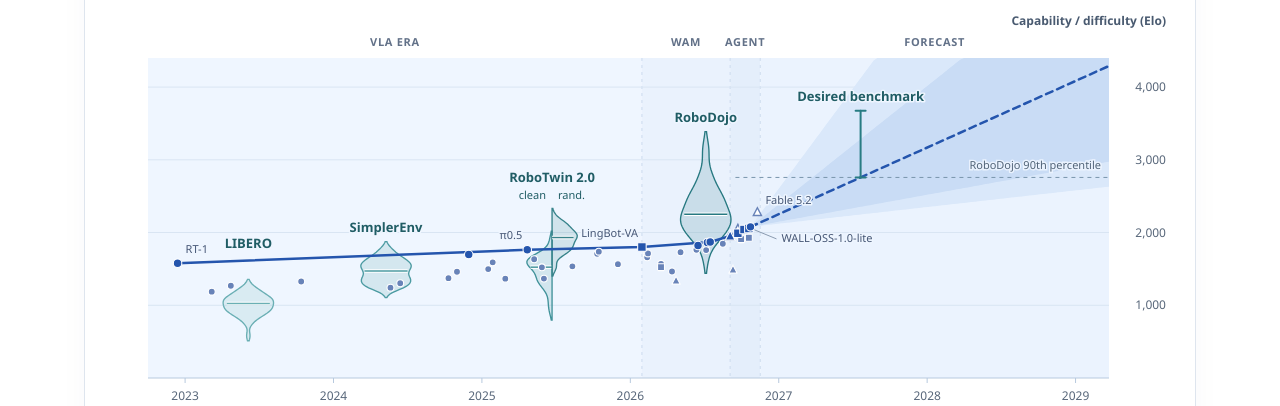
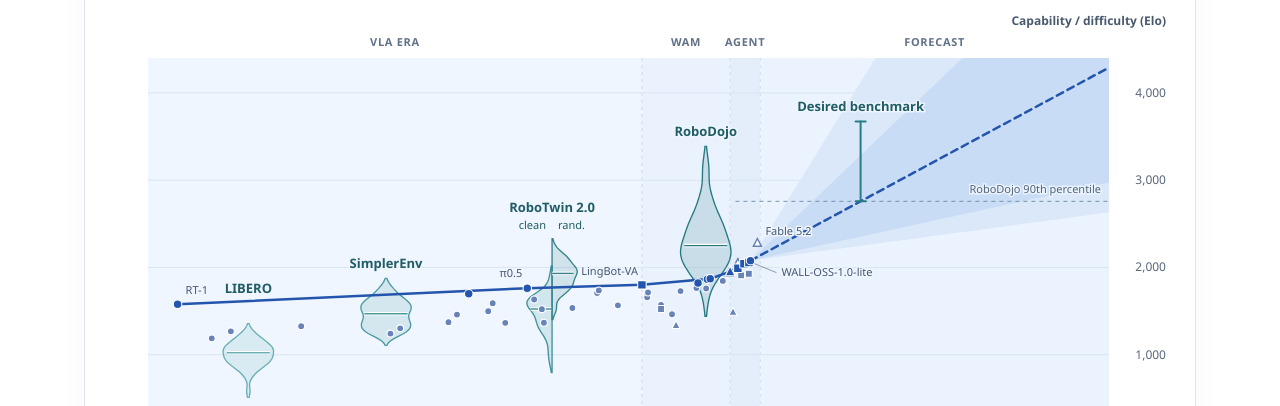
Before and after one commit to lalayang123456-ctrl/roboelo-web, a plain HTML site: page index.html in a window 1280 px wide. Shown: the part 546-952 px from the top of the page. Drawn offline with Linux system fonts and the light colour scheme.

Commit message:
Increase Figure 1 plot height

```diff
--- a/chart.js
+++ b/chart.js
@@ -9,8 +9,8 @@ const touchOnly = matchMedia('(hover: none)');
 const { policies, benchmarks, eras, forecast } = figureData;
 
 const width = 1060;
-const height = 404;
-const plot = { left: 38, right: 999, top: 47, bottom: 367 };
+const height = 468;
+const plot = { left: 38, right: 999, top: 47, bottom: height - 37 };
 const firstYear = 2022.75;
 const eloMax = 4400;
 const x = year => plot.left + (year - firstYear) * (plot.right - plot.left) / (forecast.end - firstYear);
@@ -72,6 +72,7 @@ function target(id, position, describe, parent) {
 
 function drawAxes() {
   const mobileScale = document.querySelector('#mobile-scale');
+  mobileScale.setAttribute('viewBox', `0 0 48 ${height}`);
   const edges = [firstYear, ...eras.breaks, forecast.cutoff, forecast.end];
   const periods = ['vla', 'wam', 'agent', 'forecast'];
   periods.forEach((period, index) => {
--- a/index.html
+++ b/index.html
@@ -49,7 +49,7 @@
             <svg id="elo-plot" aria-labelledby="plot-title plot-description" aria-describedby="plot-instructions" role="group"></svg>
           </div>
         </div>
-        <svg class="mobile-scale" id="mobile-scale" viewBox="0 0 48 404" aria-hidden="true"></svg>
+        <svg class="mobile-scale" id="mobile-scale" aria-hidden="true"></svg>
         <div id="plot-tooltip" class="plot-tooltip" aria-hidden="true" hidden></div>
       </div>
       <p class="scroll-hint">Swipe the chart to see later years.</p>
```
